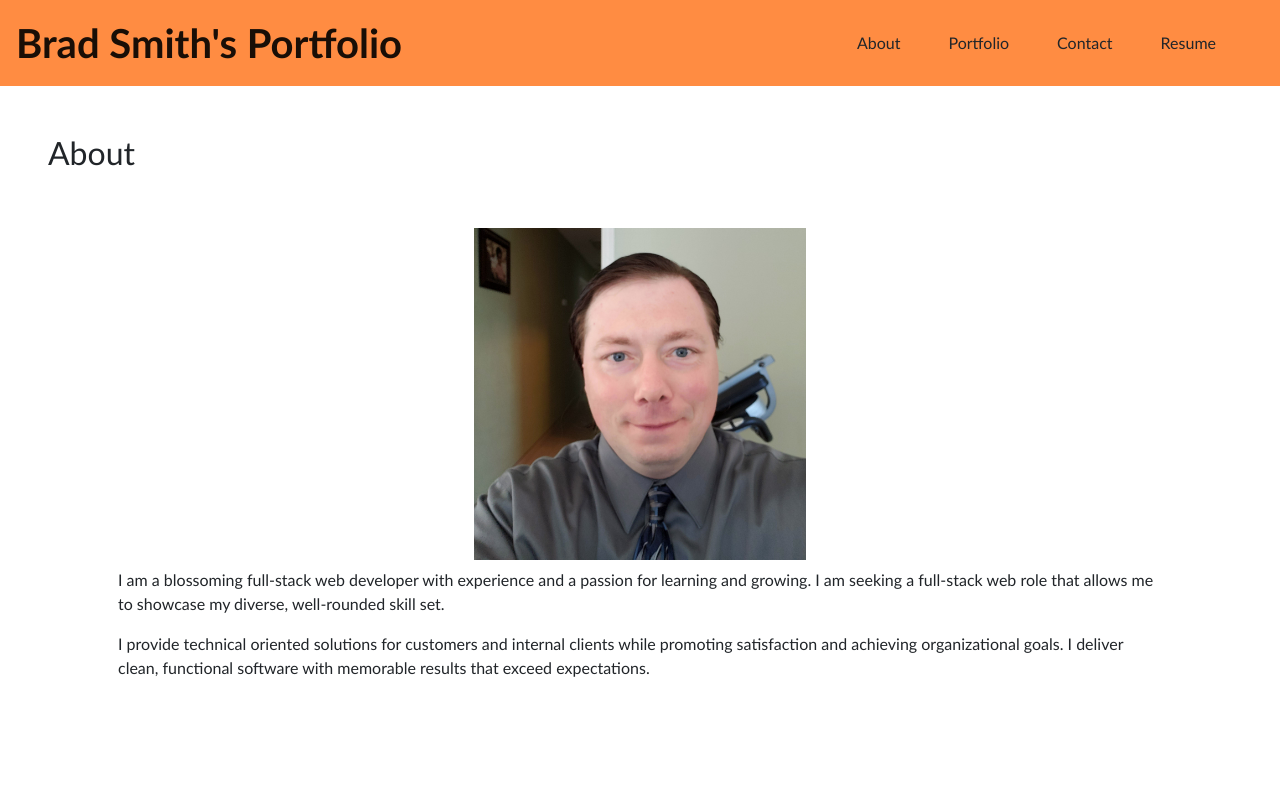
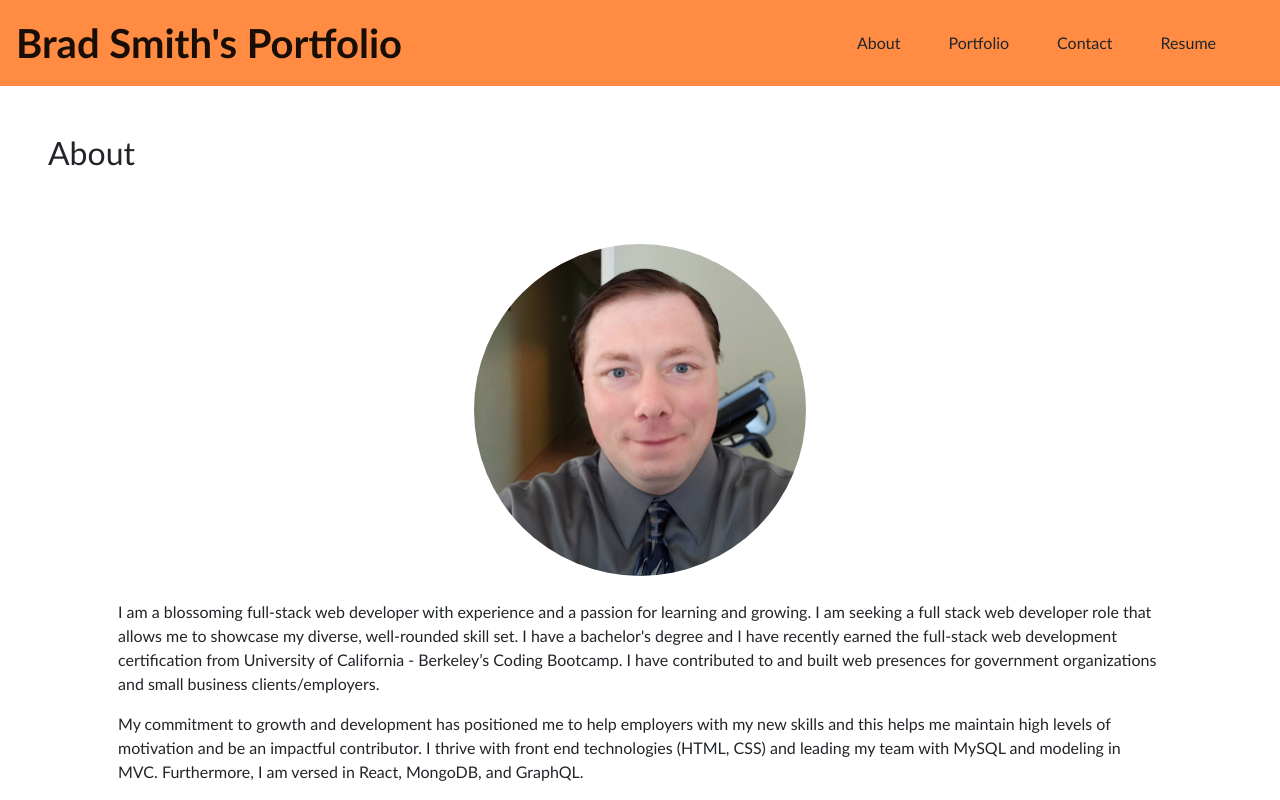
Before and after one commit to smithfamily42/react-portfolio, a React (Create React App) app: page / in a window 1280 px wide. Shown: the top 800 px of the page. Built offline with nearby package versions, Linux system fonts and the light colour scheme.

Commit message:
updating the about page content

```diff
--- a/src/components/About/index.js
+++ b/src/components/About/index.js
@@ -6,19 +6,22 @@ function About() {
     <>
       <section className="px-5 my-5 container">
         <div className="my-2 row">
-          <div className="mx-auto my-2 col-lg-4 col-md-4 col-sm-8">
+          <div className="mx-auto my-4 col-lg-4 col-md-4 col-sm-8">
             <img
               src={Profile}
-              alt="Brad Smith Profile Pic" className="img-fluid"
+              alt="Brad Smith Profile Pic" className="img-fluid rounded-circle"
             />
           </div>
-          <p>
-            I am a blossoming full-stack web developer with experience and a passion for learning and growing. I am seeking a full-stack web role that allows me to showcase my diverse, well-rounded skill set.        </p>
-          <p>
-            I provide technical oriented solutions for customers and internal clients while promoting satisfaction and achieving organizational goals. I deliver clean, functional software with memorable results that exceed
-            expectations.</p>
+          <p>I am a blossoming full-stack web developer with experience and a passion for learning and growing.
+            I am seeking a full stack web developer role that allows me to showcase my diverse, well-rounded skill set.
+            I have a bachelor's degree and I have recently earned the full-stack web development certification from University
+            of California - Berkeley’s Coding Bootcamp. I have contributed to and built web presences for government organizations
+            and small business clients/employers.</p>
+          <p>My commitment to growth and development has positioned me to help employers with my new skills and this helps
+            me maintain high levels of motivation and be an impactful contributor. I thrive with front end technologies (HTML, CSS)
+            and leading my team with MySQL and modeling in MVC. Furthermore, I am versed in React, MongoDB, and GraphQL.</p>
         </div>
-      </section>
+    </section>
     </>
   );
 }
```
Also changed, not shown: 1 other file (tests, documents, lock files or other folders).
